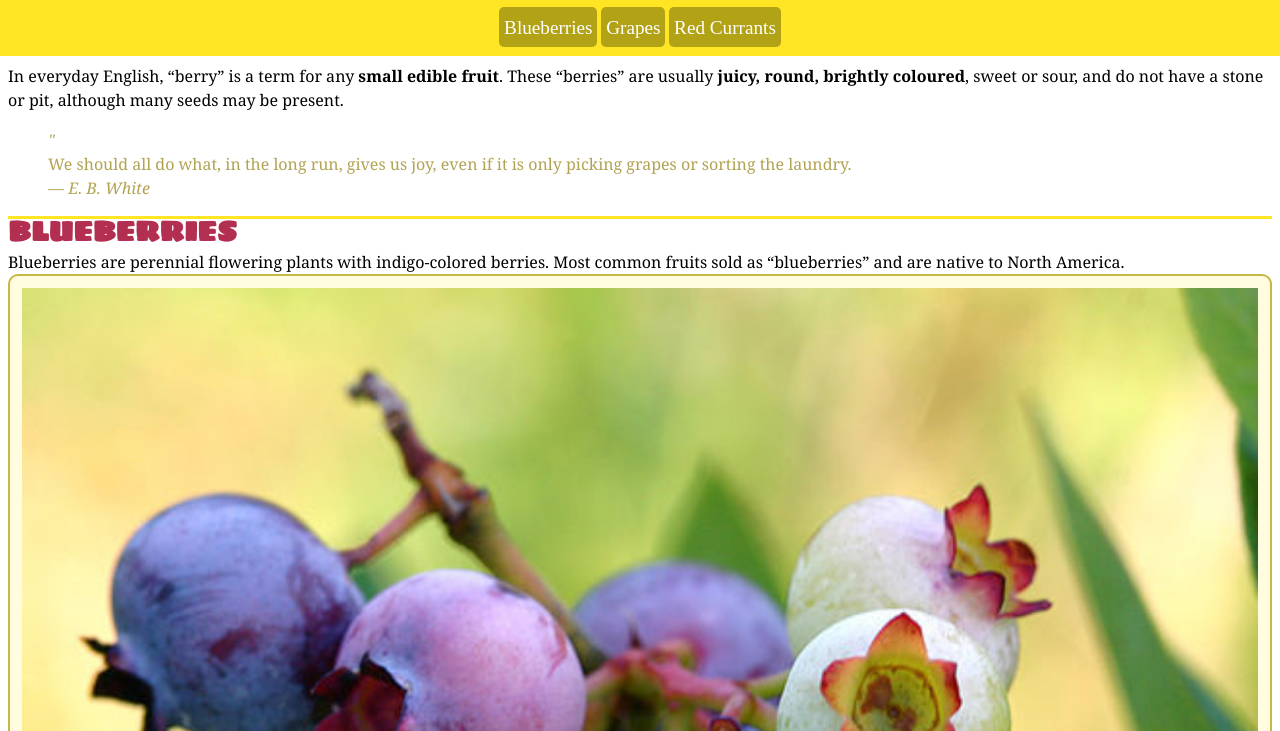
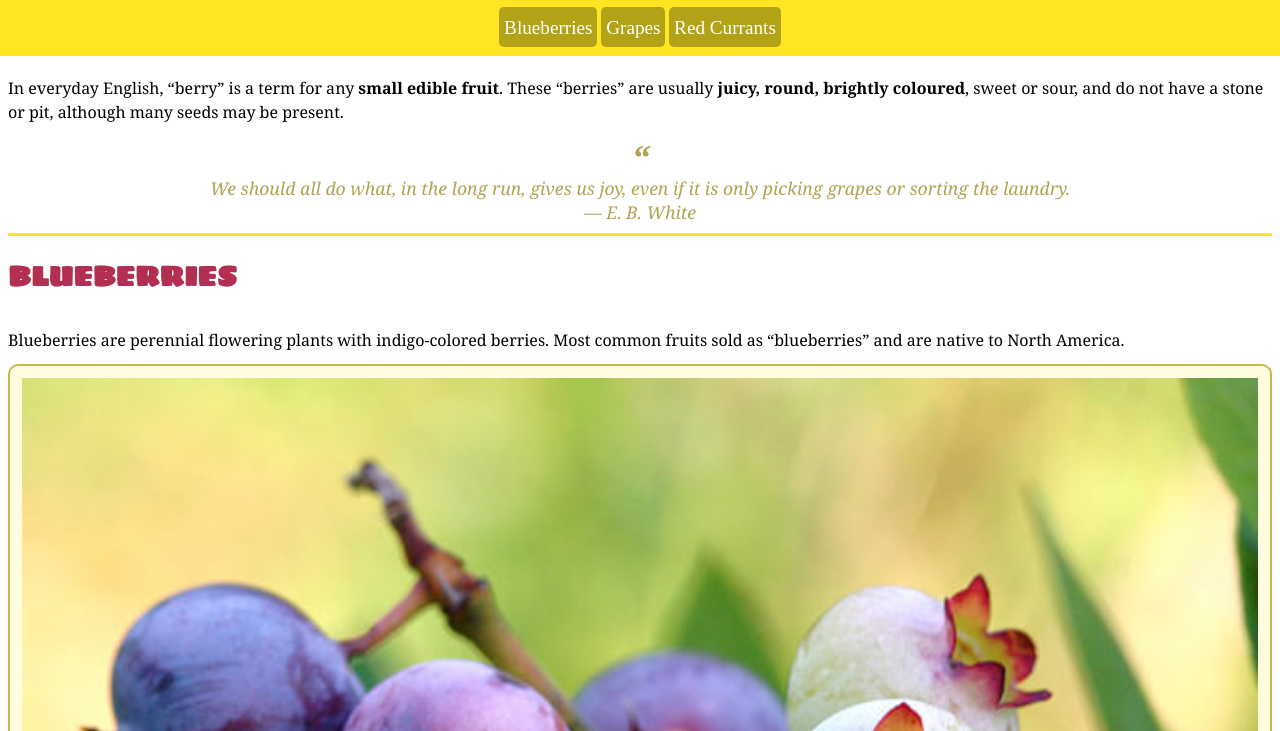
Before and after one commit to SarahDowling/project-1, a plain HTML site: page index.html in a window 1280 px wide. Shown: the part 69-800 px from the top of the page. Drawn offline with Linux system fonts and the light colour scheme.

Commit message:
Formatted quote, dd, p margin, em, strong

```diff
--- a/css/main.css
+++ b/css/main.css
@@ -29,7 +29,7 @@ h1{
 h2{
 	font-size: 1.75rem;
 	border-top: solid #ffe524;
-
+	padding: 1em 0;
 }
 
 h3{
@@ -73,8 +73,20 @@ dt{
 	font-weight: bold;
 }
 
+dd{
+	margin: 0
+}
+
 blockquote{
 	color: #b1a352;
+	text-align: center;
+	font-size: 1.1rem;
+	margin: 0;
+	padding: 0.5em 0;
+}
+blockquote p{
+	font-style: italic;
+	margin: 0;
 }
 
 figure{
@@ -83,7 +95,7 @@ figure{
 	padding: 0.75em;
 	border: 2px solid #c5b844;
 	text-align: center;
-	margin: 0;
+	margin: 0 0 1em 0;
 }
 
 img{
@@ -93,7 +105,7 @@ img{
 aside{
 	background-color: #ffe524;
 	margin: 0;
-	padding: 2em 0;
+	padding: 1em 0;
 	text-align: center;
 }
 
@@ -104,3 +116,16 @@ p{
 b{
 	font-weight: normal;
 }
+
+p{
+	margin: 0.75em 0;
+}
+
+strong{
+	font-size: 2em;
+}
+
+em{
+	font-weight: bold;
+	font-style: normal;
+}
--- a/index.html
+++ b/index.html
@@ -21,9 +21,9 @@
 		</nav>
 	</header>
 	<main>
-		<p>In everyday English, <b>“berry”</b> is a term for any <strong>small edible fruit</strong>. These “berries” are usually <strong>juicy, round, brightly coloured</strong>, sweet or sour, and do not have a stone or pit, although many seeds may be present. </p>
+		<p>In everyday English, <b>“berry”</b> is a term for any <em>small edible fruit</em>. These “berries” are usually <em>juicy, round, brightly coloured</em>, sweet or sour, and do not have a stone or pit, although many seeds may be present. </p>
 		<blockquote>
-			<p><em>"</em></p>
+			<p><strong>“</strong></p>
 			<p>We should all do what, in the long run, gives us joy, even if it is only picking grapes or sorting the laundry.</p>
 			<footer> —<cite> E. B. White</cite></footer>
 		</blockquote>
@@ -37,7 +37,7 @@
 		</figure>
 
 		<h3>Nutrition information</h3>
-		<p><i>Per<data value="100">100 g</data></i></P>
+		<p><i>Per <data value="100">100 g</data></i></P>
 		<dl>
 			<dt>Energy </dt>
 			<dd><data value="240">240 kJ</data></dd>
@@ -77,7 +77,7 @@
 		</figure>
 
 		<h3>Nutrition information</h3>
-		<p><i>Per<data value="100">100 g</data></i></p>
+		<p><i>Per <data value="100">100 g</data></i></p>
 		<dl>
 			<dt>Energy</dt>
 			<dd><data value="234">234 kJ</data></dd>
```
